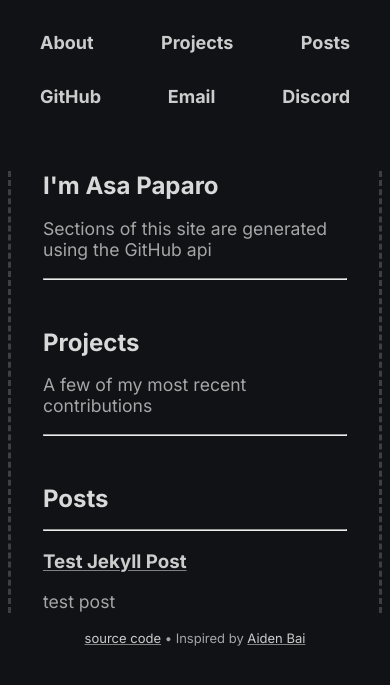
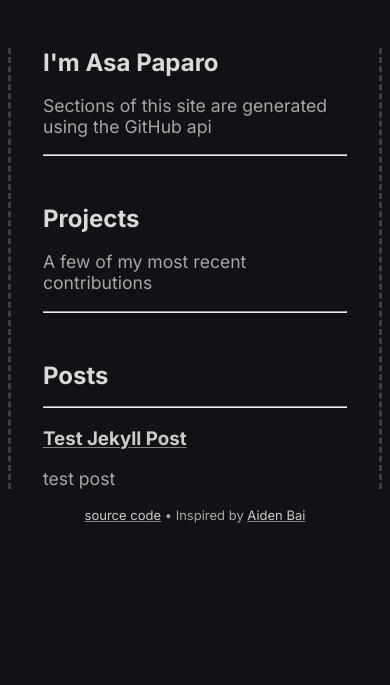
Before and after one commit to AngleSideAngle/AngleSideAngle.github.io, a Jekyll site: the page built from index.md, in a window 390 px wide. Shown: the top 685 px of the page. Built offline with Jekyll 4.4.1, drawn with Linux system fonts in a browser that asks for light colours.

Commit message:
removed mobile nav bar

```diff
--- a/_config.yml
+++ b/_config.yml
@@ -18,6 +18,7 @@
 # You can create any custom variable you would like, and they will be accessible
 # in the templates via {{ site.myvariable }}.
 
+# currently only description is used
 title: Asa Paparo
 email: asapaparo@gmail.com
 description: >- # this means to ignore newlines until "baseurl:"
@@ -25,7 +26,7 @@ description: >- # this means to ignore newlines until "baseurl:"
   have the same values as those of another triangle,
   then the two triangles are congruent.
 baseurl: "" # the subpath of your site, e.g. /blog
-url: "" # the base hostname & protocol for your site, e.g. http://example.com
+url: "https://anglesideangle.github.io/" # the base hostname & protocol for your site, e.g. http://example.com
 github_username: AngleSideAngle
 
 # Build settings
--- a/_layouts/default.html
+++ b/_layouts/default.html
@@ -4,6 +4,7 @@
 <html lang="en">
     <head>
         <meta charset="utf-8">
+        <meta name="description"content="{{ site.description }}">
         <meta name="viewport" content="width=device-width, initial-scale=1">
         <title>{{ page.title }}</title>
         <link rel="preconnect" href="https://fonts.googleapis.com">
--- a/_sass/main.scss
+++ b/_sass/_main.scss
@@ -3,7 +3,7 @@ $background: #101216;
 // old
 // background: 212B38
 // fg: 2B3A4C
-// inter: 37465B
+// interaction: 37465B
 $foreground: #142832; // unused atm, previously for cards
 $interaction: #14323c;
 $normal-text: hsl(0, 0, 65%);
@@ -15,10 +15,6 @@ $highlight: $interaction;
 $width: 50rem;
 $spacing: 1rem;
 $radius: 9px;
-
-// * {
-//     color: $normal-text;
-// }
 
 body {
     font-family: $fonts;
@@ -138,9 +134,9 @@ nav {
 }
 
 /* small screen formatting */
-@media screen and (max-width: 600px) {
-    .grid {
-        grid-template-columns: auto;
+@media screen and (max-width: 800px) {
+    nav {
+        display: none;
     }
 }
 
--- a/index.html
+++ b/index.md
@@ -26,4 +26,4 @@ title: Asa Paparo
         {% endfor %}
 </section>
 
-<script src="scripts/gen.js"></script>
+<script src="assets/scripts/gen.js"></script>
```
Also changed, not shown: assets/scripts/gen.js (renamed from scripts/gen.js).
